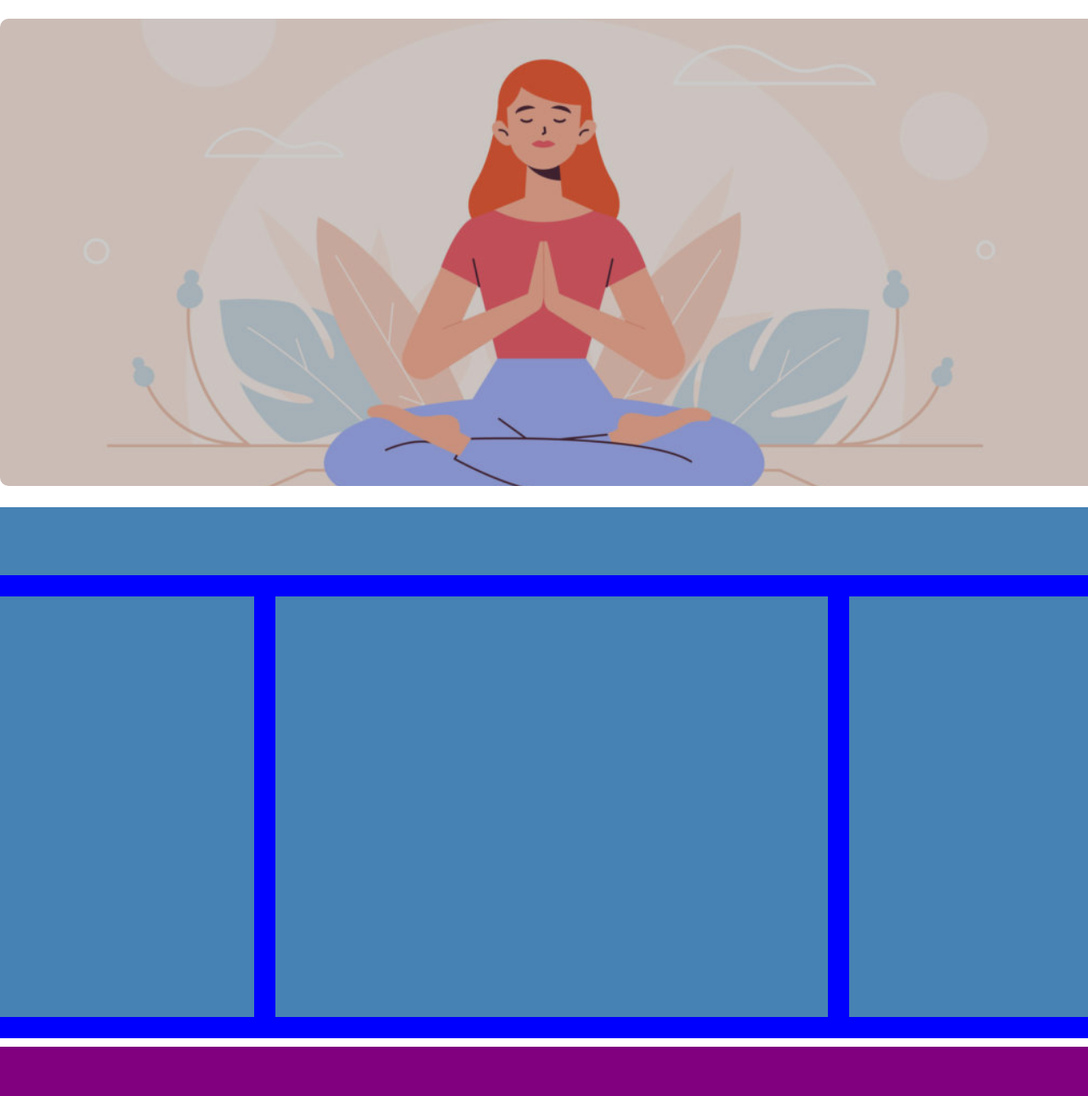
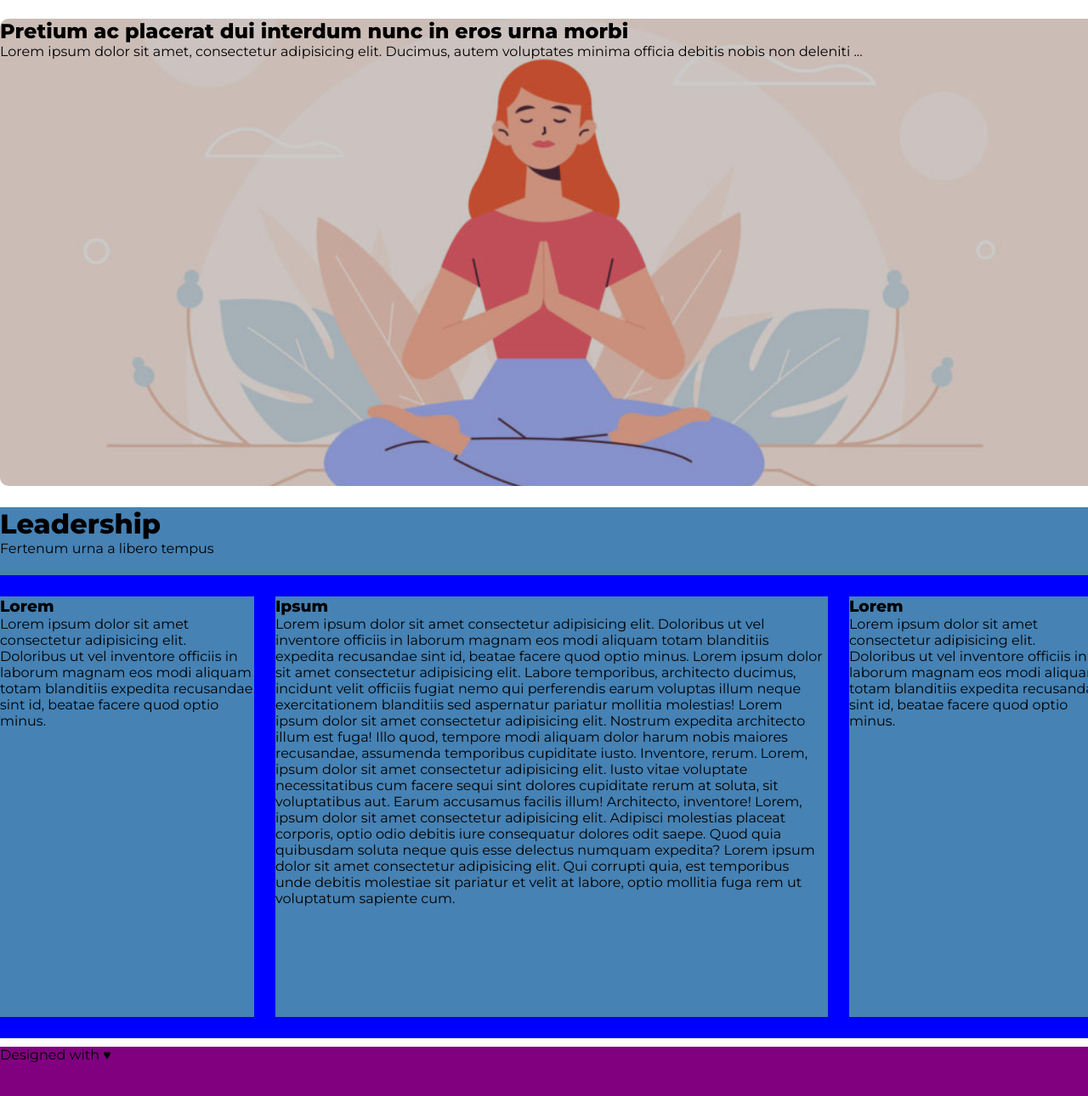
Before and after one commit to floriano-delishaj/htmlcss-wp, a plain HTML site: page index.html in a window 1280 px wide. Shown: the part 152-1442 px from the top of the page at 85% size. Drawn offline with Linux system fonts and the light colour scheme.

Commit message:
html finito

```diff
--- a/index.html
+++ b/index.html
@@ -6,9 +6,9 @@
     <meta name="viewport" content="width=device-width, initial-scale=1.0">
     <link rel="preconnect" href="https://fonts.googleapis.com">
     <link rel="preconnect" href="https://fonts.gstatic.com" crossorigin>
-    <link href="https://fonts.googleapis.com/css2?family=Montserrat:wght@300;400&display=swap" rel="stylesheet">
+    <link href="https://fonts.googleapis.com/css2?family=Montserrat:wght@300;400;800&display=swap" rel="stylesheet">
     <link rel="stylesheet" href="./css/style.css">
-    <title>Document</title>
+    <title>Neori</title>
 </head>
 <body>
     <div class="container">
@@ -18,31 +18,58 @@
 
         <nav>
             <ul>
-                <li><a href="">FEATURES</a></li>
-                <li><a href="">EDITORIALS</a></li>
-                <li><a href="">ENVIRONMENT</a></li>
-                <li><a href="">BLOG</a></li>
-                <li><a href="">SHOP</a></li>
-                <li><a href="">CONTACT</a></li>
+                <li><a href="#">FEATURES</a></li>
+                <li><a href="#">EDITORIALS</a></li>
+                <li><a href="#">ENVIRONMENT</a></li>
+                <li><a href="#">BLOG</a></li>
+                <li><a href="#">SHOP</a></li>
+                <li><a href="#">CONTACT</a></li>
             </ul>
         </nav>
 
-        <div class="jumbotron">
-
+        <div class="jumbotron light">
+            <div class="text-jumbo">
+                <h2>Pretium ac placerat dui interdum nunc in eros urna morbi</h2>
+                <p>
+                    Lorem ipsum dolor sit amet, consectetur adipisicing elit. Ducimus, autem voluptates minima officia debitis nobis non deleniti ...
+                </p>
+            </div>
         </div>
 
         <main>
-            <div class="main-header"></div>
+            <div class="main-header">
+                <h1>Leadership</h1>
+                <p>Fertenum urna a libero tempus</p>
+            </div>
             <div class="row">
-                <div class="sidebar"></div>
-                <div class="content"></div>
-                <div class="sidebar"></div>
+                <div class="sidebar">
+                    <div class="bg-img light first"></div>
+                    <h3>Lorem</h3>
+                    <p>
+                        Lorem ipsum dolor sit amet consectetur adipisicing elit. Doloribus ut vel inventore officiis in laborum magnam eos modi aliquam totam blanditiis expedita recusandae sint id, beatae facere quod optio minus.
+                    </p>
+                </div>
+                <div class="content">
+                    <div class="bg-img light middle"></div>
+                    <h3>Ipsum</h3>
+                    <p>
+                        Lorem ipsum dolor sit amet consectetur adipisicing elit. Doloribus ut vel inventore officiis in laborum magnam eos modi aliquam totam blanditiis expedita recusandae sint id, beatae facere quod optio minus. Lorem ipsum dolor sit amet consectetur adipisicing elit. Labore temporibus, architecto ducimus, incidunt velit officiis fugiat nemo qui perferendis earum voluptas illum neque exercitationem blanditiis sed aspernatur pariatur mollitia molestias! Lorem ipsum dolor sit amet consectetur adipisicing elit. Nostrum expedita architecto illum est fuga! Illo quod, tempore modi aliquam dolor harum nobis maiores recusandae, assumenda temporibus cupiditate iusto. Inventore, rerum. Lorem, ipsum dolor sit amet consectetur adipisicing elit. Iusto vitae voluptate necessitatibus cum facere sequi sint dolores cupiditate rerum at soluta, sit voluptatibus aut. Earum accusamus facilis illum! Architecto, inventore! Lorem, ipsum dolor sit amet consectetur adipisicing elit. Adipisci molestias placeat corporis, optio odio debitis iure consequatur dolores odit saepe. Quod quia quibusdam soluta neque quis esse delectus numquam expedita? Lorem ipsum dolor sit amet consectetur adipisicing elit. Qui corrupti quia, est temporibus unde debitis molestiae sit pariatur et velit at labore, optio mollitia fuga rem ut voluptatum sapiente cum.
+                    </p>
+                </div>
+                <div class="sidebar">
+                    <div class="bg-img light last"></div>
+                    <h3>Lorem</h3>
+                    <p>
+                        Lorem ipsum dolor sit amet consectetur adipisicing elit. Doloribus ut vel inventore officiis in laborum magnam eos modi aliquam totam blanditiis expedita recusandae sint id, beatae facere quod optio minus.
+                    </p>
+                </div>
             </div>
         </main>
 
         <footer>
+            <span>Designed with <span id="heart">&hearts;</span></span>
+        </footer>
 
-        </footer>
     </div>
 </body>
 </html>
```
